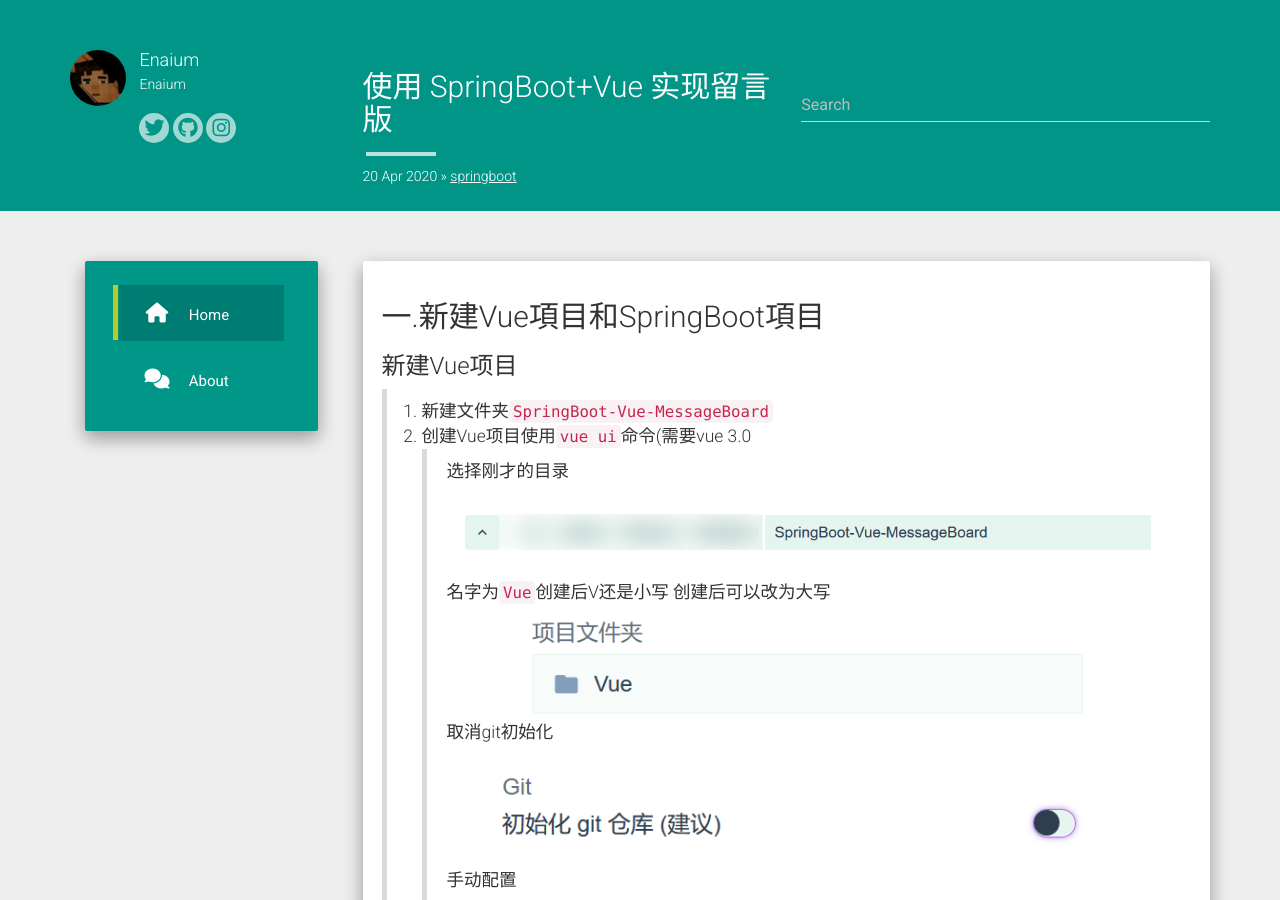
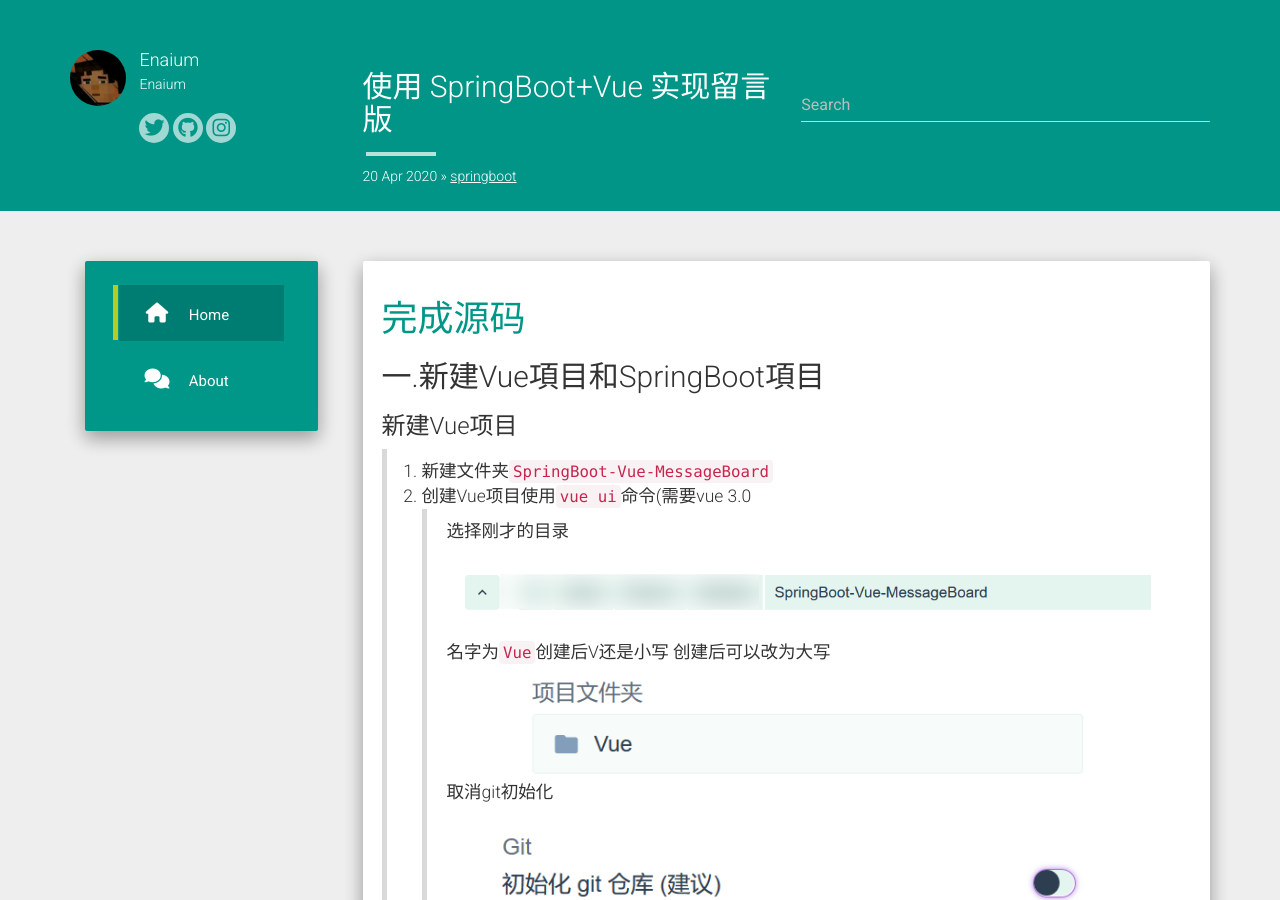
Before and after one commit to Enaium/blog, a Jekyll site: the page built from _posts/2020-4-20-使用-SpringBoot+Vue-实现留言版.md, in a window 1280 px wide and 900 px high. Built offline with Jekyll 4.4.1, drawn with Linux system fonts in a browser that asks for light colours; nearby versions of some CDN libraries.

Commit message:
Update 2020-4-20-使用-SpringBoot+Vue-实现留言版.md

```diff
--- a/_posts/2020-4-20-使用-SpringBoot+Vue-实现留言版.md
+++ b/_posts/2020-4-20-使用-SpringBoot+Vue-实现留言版.md
@@ -4,6 +4,8 @@
 date: 2020-4-20 17:29
 categories: springboot
 ---
+
+# [完成源码](https://github.com/Enaium/SpringBoot-Vue-MessageBoard)
 
 ## 一.新建Vue項目和SpringBoot項目
 
```
